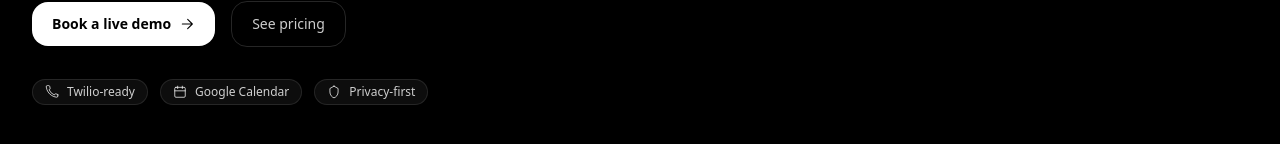
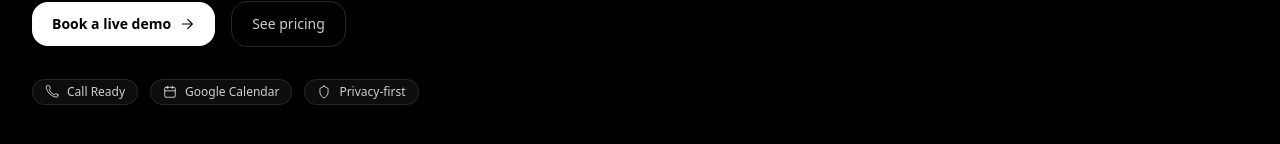
Before and after one commit to MrKumboocha/Covex, a React (Vite) app: page / in a window 1280 px wide. Shown: the part 804-948 px from the top of the page. Built offline with nearby package versions, Linux system fonts and the light colour scheme.

Commit message:
Update App.jsx

```diff
--- a/src/App.jsx
+++ b/src/App.jsx
@@ -427,7 +427,7 @@ function AppInner() {
                 </a>
               </div>
               <div className="mt-8 flex flex-wrap items-center gap-3 text-xs text-white/50">
-                <Pill><Icons.Phone className="h-3.5 w-3.5" /> Twilio-ready</Pill>
+                <Pill><Icons.Phone className="h-3.5 w-3.5" /> Call Ready</Pill>
                 <Pill><Icons.Calendar className="h-3.5 w-3.5" /> Google Calendar</Pill>
                 <Pill><Icons.Shield className="h-3.5 w-3.5" /> Privacy-first</Pill>
               </div>
```
